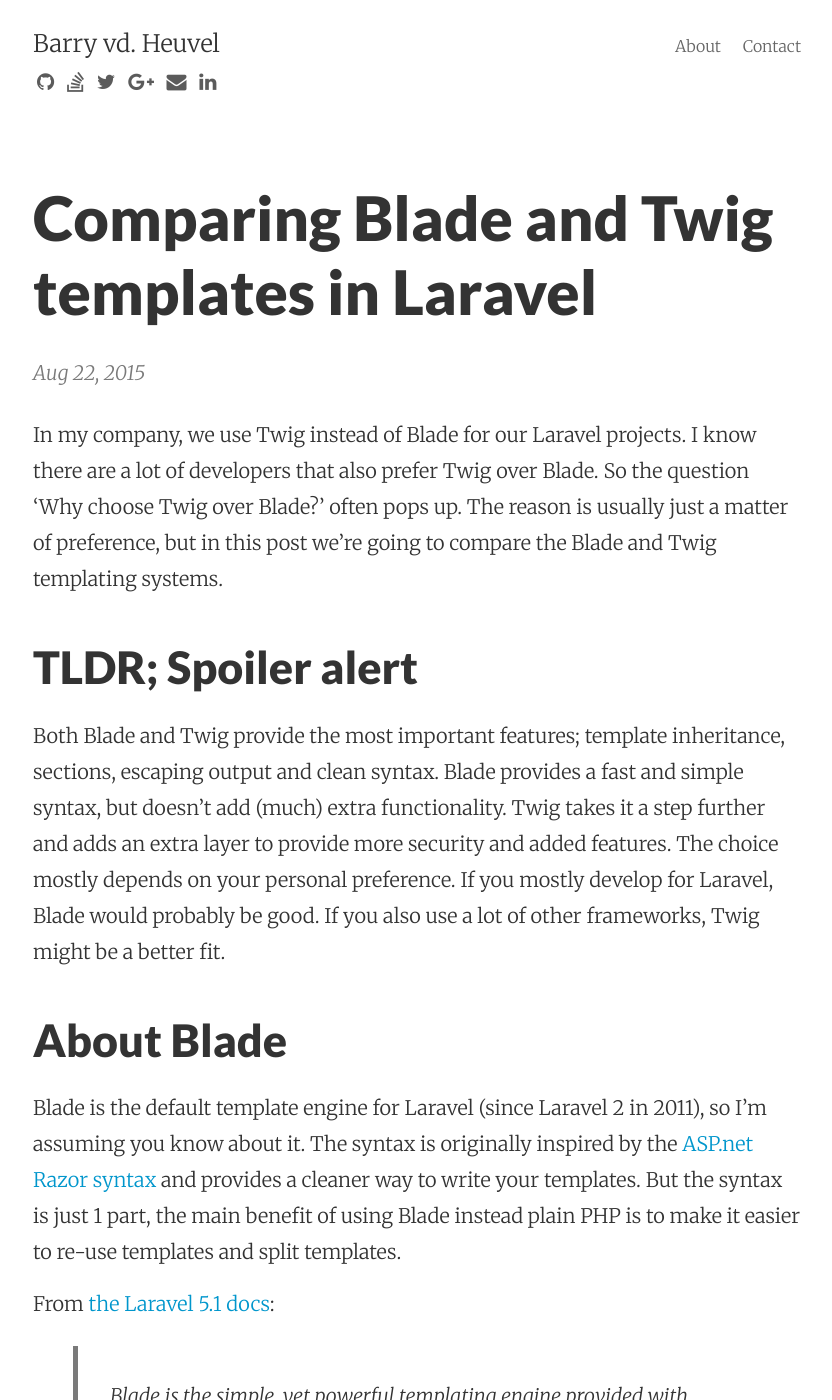
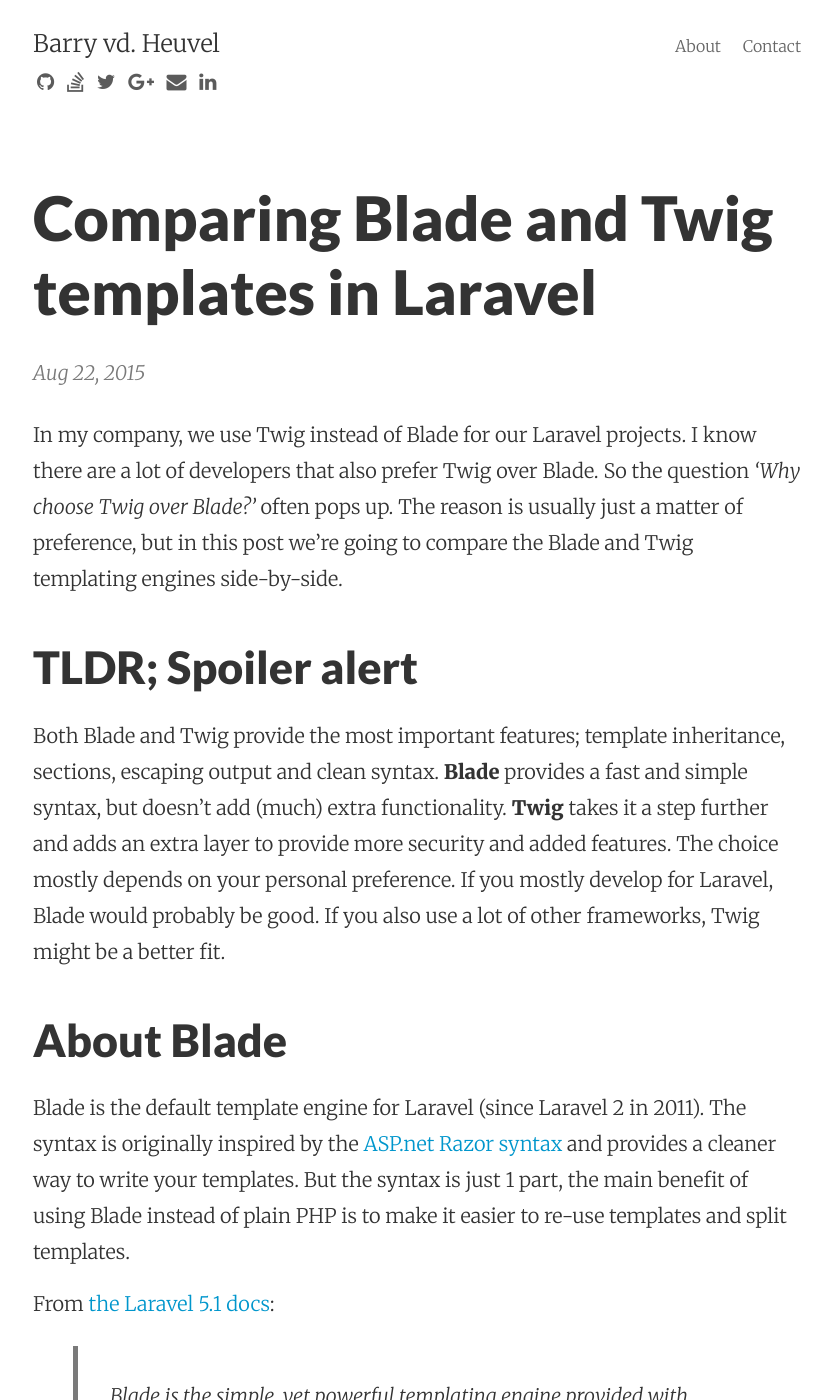
Before and after one commit to barryvdh/barryvdh.github.io, a Jekyll site: the page built from _posts/2015-08-22-comparing-blade-and-twig-templates-in-laravel.md, in a window 1280 px wide and 1400 px high. Shown: the whole window, without its empty margins (223-1055 px from the left). Built offline with Jekyll 4.4.1, drawn with Linux system fonts in a browser that asks for light colours; nearby versions of some CDN libraries; Markdown is read by kramdown in place of the engine named in the settings; comment, search, counter and statistics services are not loaded; some of the changed text lies outside the part shown.

Commit message:
Update 2015-08-22-comparing-blade-and-twig-templates-in-laravel.md

```diff
--- a/_posts/2015-08-22-comparing-blade-and-twig-templates-in-laravel.md
+++ b/_posts/2015-08-22-comparing-blade-and-twig-templates-in-laravel.md
@@ -6,16 +6,16 @@
 categories: laravel twig
 ---
 
-In my company, we use Twig instead of Blade for our Laravel projects. I know there are a lot of developers that also prefer Twig over Blade. So the question 'Why choose Twig over Blade?' often pops up. The reason is usually just a matter of preference, but in this post we're going to compare the Blade and Twig templating systems.
+In my company, we use Twig instead of Blade for our Laravel projects. I know there are a lot of developers that also prefer Twig over Blade. So the question _'Why choose Twig over Blade?'_ often pops up. The reason is usually just a matter of preference, but in this post we're going to compare the Blade and Twig templating engines side-by-side.
 
 ## TLDR; Spoiler alert
 Both Blade and Twig provide the most important features; template inheritance, sections, escaping output and clean syntax.
-Blade provides a fast and simple syntax, but doesn't add (much) extra functionality.
-Twig takes it a step further and adds an extra layer to provide more security and added features.
+**Blade** provides a fast and simple syntax, but doesn't add (much) extra functionality.
+**Twig** takes it a step further and adds an extra layer to provide more security and added features.
 The choice mostly depends on your personal preference. If you mostly develop for Laravel, Blade would probably be good. If you also use a lot of other frameworks, Twig might be a better fit.
 
 ## About Blade
-Blade is the default template engine for Laravel (since Laravel 2 in 2011), so I'm assuming you know about it. The syntax is originally inspired by the [ASP.net Razor syntax](http://www.asp.net/web-pages/overview/getting-started/introducing-razor-syntax-(c)) and provides a cleaner way to write your templates. But the syntax is just 1 part, the main benefit of using Blade instead plain PHP is to make it easier to re-use templates and split templates.
+Blade is the default template engine for Laravel (since Laravel 2 in 2011). The syntax is originally inspired by the [ASP.net Razor syntax](http://www.asp.net/web-pages/overview/getting-started/introducing-razor-syntax-(c)) and provides a cleaner way to write your templates. But the syntax is just 1 part, the main benefit of using Blade instead of plain PHP is to make it easier to re-use templates and split templates.
 
 From [the Laravel 5.1 docs](http://laravel.com/docs/5.1/blade):
 > Blade is the simple, yet powerful templating engine provided with Laravel. Unlike other popular PHP templating engines, Blade does not restrict you from using plain PHP code in your views. All Blade views are compiled into plain PHP code and cached until they are modified, meaning Blade adds essentially zero overhead to your application.
@@ -37,7 +37,7 @@
 Basically, Blade syntax is a thin wrapper for PHP, to provide a clean syntax. Everything you can do with PHP, you can do with Blade (and vice versa). You can also easily mix plain PHP in your Blade templates.
 
 ## About Twig
-Twig is created by Fabien Potiencer, for reasons he describes in his [blogpost announcing Twig](http://fabien.potencier.org/templating-engines-in-php.html). It's included in the default Symfony2 installation, can be used stand-alone and recently has seen some adoptions in other projects. [Drupal 8 will use Twig as template engine](https://www.drupal.org/theme-guide/8/twig) and Magento 2 was going to use it, but [decided to drop it](https://github.com/magento/magento2/issues/370) a while back. Twig support was also considered to be added in Laravel by default, but was eventually removed before the final release.
+Twig is developed by Fabien Potiencer, for reasons he describes in his [blogpost announcing Twig](http://fabien.potencier.org/templating-engines-in-php.html). It's included in the default Symfony2 installation, can be used stand-alone and a lot of other projects support Twig. [Drupal 8 will use Twig as template engine](https://www.drupal.org/theme-guide/8/twig) and Magento 2 was going to use it, but [decided to drop it](https://github.com/magento/magento2/issues/370) a while back. Twig support was also considered to be added in Laravel by default, but was eventually removed before the final release.
 
 From [the site](http://twig.sensiolabs.org/):
 > * **Fast**: Twig compiles templates down to plain optimized PHP code. The overhead compared to regular PHP code was reduced to the very minimum.
@@ -232,7 +232,7 @@
 
 ### Security and context
 
-As stated before, Blade doesn't actually differ so much from 'plain php'. It makes it easier to properly escape variables, but it doesn't place any restrictions.
+As stated before, Blade doesn't actually differ so much from plain PHP. It makes it easier to properly escape variables, but it doesn't place any restrictions.
 Twig on the other hand, works in a seperate context. All functions and filters calls are restricted by the functions you explicitly enable (besides the built in functions).
 
 Both have their pros and cons. In Twig, your template designer can't easily take shortcuts. Eg. calling a query in your templates. They'll have to pass the result to the view or allow access to a certain function (or ask the backend developer). The downside is that it is more work to just call a simple function/filter sometimes.
```
